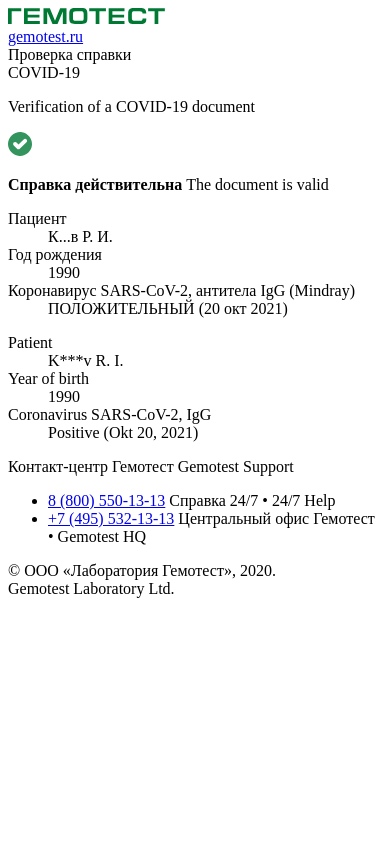
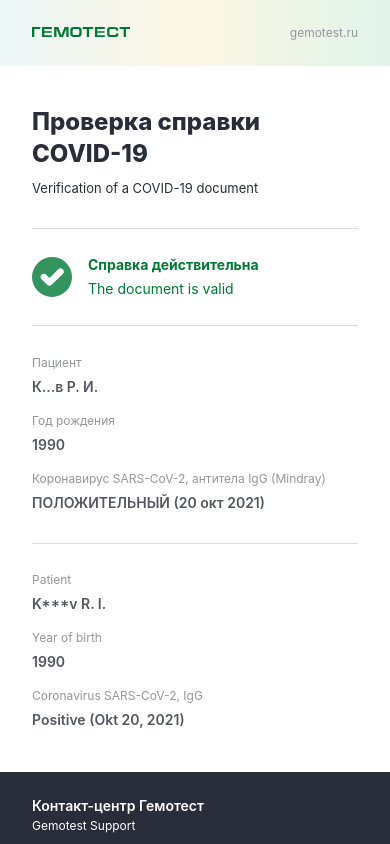
Before and after one commit to Ru7ya/Ru7ya.github.io, a plain HTML site: page index.html in a window 390 px wide. Shown: the top 844 px of the page. Drawn offline with Linux system fonts and the light colour scheme.

Commit message:
Add files via upload

```diff
--- /dev/null
+++ b/css/main.css
@@ -0,0 +1,378 @@
+/*! normalize.css v8.0.1 | MIT License | github.com/necolas/normalize.css */
+html {
+  line-height: 1.15;
+  -webkit-text-size-adjust: 100%
+}
+body {
+  margin: 0;
+  background: #fff;
+}
+main {
+  display: block
+}
+h1 {
+  font-size: 2em;
+  margin: .67em 0
+}
+hr {
+  box-sizing: content-box;
+  height: 0;
+  overflow: visible
+}
+pre {
+  font-family: monospace,monospace;
+  font-size: 1em
+}
+a {
+  background-color: transparent
+}
+abbr[title] {
+  border-bottom: none;
+  text-decoration: underline;
+  text-decoration: underline dotted
+}
+b,
+strong {
+  font-weight: bolder
+}
+code,
+kbd,
+samp {
+  font-family: monospace,monospace;
+  font-size: 1em
+}
+small {
+  font-size: 80%
+}
+sub,
+sup {
+  font-size: 75%;
+  line-height: 0;
+  position: relative;
+  vertical-align: baseline
+}
+sub {
+  bottom: -.25em
+}
+sup {
+  top: -.5em
+}
+img {
+  border-style: none
+}
+button,
+input,
+optgroup,
+select,
+textarea {
+  font-family: inherit;
+  font-size: 100%;
+  line-height: 1.15;
+  margin: 0
+}
+button,
+input {
+  overflow: visible
+}
+button,
+select {
+  text-transform: none
+}
+[type=button],
+[type=reset],
+[type=submit],
+button {
+  -webkit-appearance: button
+}
+[type=button]::-moz-focus-inner,
+[type=reset]::-moz-focus-inner,
+[type=submit]::-moz-focus-inner,
+button::-moz-focus-inner {
+  border-style: none;
+  padding: 0
+}
+[type=button]:-moz-focusring,
+[type=reset]:-moz-focusring,
+[type=submit]:-moz-focusring,
+button:-moz-focusring {
+  outline: 1px dotted ButtonText
+}
+fieldset {
+  padding: .35em .75em .625em
+}
+legend {
+  box-sizing: border-box;
+  color: inherit;
+  display: table;
+  max-width: 100%;
+  padding: 0;
+  white-space: normal
+}
+progress {
+  vertical-align: baseline
+}
+textarea {
+  overflow: auto
+}
+[type=checkbox],
+[type=radio] {
+  box-sizing: border-box;
+  padding: 0
+}
+[type=number]::-webkit-inner-spin-button,
+[type=number]::-webkit-outer-spin-button {
+  height: auto
+}
+[type=search] {
+  -webkit-appearance: textfield;
+  outline-offset: -2px
+}
+[type=search]::-webkit-search-decoration {
+  -webkit-appearance: none
+}
+::-webkit-file-upload-button {
+  -webkit-appearance: button;
+  font: inherit
+}
+details {
+  display: block
+}
+summary {
+  display: list-item
+}
+template {
+  display: none
+}
+[hidden] {
+  display: none
+}
+body,
+html {
+  height: 100%
+}
+body {
+  font-family: Inter,sans-serif;
+  font-size: 16px;
+  line-height: 28px;
+  color: #292d3a
+}
+.wrapper {
+  width: 100%
+}
+.d-none {
+  display: none
+}
+.red {
+  color: #e27474
+}
+.green {
+  color: #007934
+}
+.yellow{
+  color: #F2C22F;
+}
+.container {
+  padding: 0 42px
+}
+.wrapper {
+  display: table;
+  height: 100%
+}
+#all {
+  display: table-row;
+  height: 100%
+}
+.header {
+  position: relative;
+  padding: 48px 0;
+  background-color: transparent
+}
+.header:after {
+  content: '';
+  display: block;
+  position: absolute;
+  top: 0;
+  left: 0;
+  right: 0;
+  bottom: 0;
+  z-index: 0;
+  background: linear-gradient(90deg,#87c6cb 0,#e9c94d 50%,#35b275 100%);
+  opacity: .15
+}
+.header .container {
+  display: -moz-flex;
+  display: -ms-flex;
+  display: -o-flex;
+  display: -ms-flexbox;
+  display: flex;
+  -ms-flex-pack: justify;
+  justify-content: space-between;
+  -ms-flex-align: center;
+  align-items: center;
+  position: relative;
+  z-index: 1;
+  font-size: 12px;
+  line-height: 12px
+}
+.header .container a {
+  color: #94969c;
+  text-decoration: none
+}
+.content {
+  margin: 40px 0
+}
+.content .title {
+  font-weight: 800;
+  font-size: 24px;
+  line-height: 32px
+}
+.content .title + p {
+  margin-top: 10px;
+  font-size: 13px;
+  line-height: 16px;
+  margin-bottom: 32px
+}
+.content h2 {
+  font-weight: 800;
+  font-size: 18px;
+  line-height: 32px
+}
+.content .result {
+  border-top: 1px solid #dbdbde;
+  border-bottom: 1px solid #dbdbde;
+  display: -moz-flex;
+  display: -ms-flex;
+  display: -o-flex;
+  display: -ms-flexbox;
+  display: flex;
+  -ms-flex-pack: start;
+  justify-content: flex-start;
+  -ms-flex-align: center;
+  align-items: center;
+  padding: 24px 0;
+  margin: 32px 0 25px 0;
+  font-size: 14px;
+  line-height: 16px
+}
+.content .result svg {
+  margin-right: 16px;
+  height: 40px;
+  width: 40px
+}
+.content .result p {
+  margin: 0
+}
+.content .result strong {
+  display: block;
+  font-weight: 700
+}
+.content .result + .advansed {
+  margin-bottom: 16px
+}
+.content .result.green + .advansed {
+  padding-bottom: 16px;
+  margin-bottom: 24px;
+  border-bottom: 1px solid #dbdbde
+}
+.content .advansed p {
+  margin: 0
+}
+.content .advansed strong {
+  font-weight: 600
+}
+.content p {
+  font-size: 14px;
+  line-height: 24px
+}
+.content dl {
+  font-size: 12px;
+  line-height: 24px
+}
+.content dl dt {
+  color: #94969c;
+  display: block
+}
+.content dl dd {
+  font-size: 14px;
+  margin: 0 0 10px 0;
+  color: #545761;
+  font-weight: 600
+}
+.footer {
+  background: #292d3a;
+  color: #545761;
+  font-size: 12px;
+  line-height: 20px;
+  padding: 24px 0
+}
+.footer .title {
+  font-weight: 600;
+  font-size: 14px;
+  line-height: 20px;
+  color: #fff
+}
+.footer .title span {
+  display: block;
+  font-size: 12px;
+  font-weight: 400;
+  line-height: 20px
+}
+.footer .phonelist {
+  margin: 24px 0;
+  padding: 24px 0;
+  list-style-type: none;
+  border-top: 1px solid rgba(148,150,156,.1);
+  border-bottom: 1px solid rgba(148,150,156,.1);
+  display: -moz-flex;
+  display: -ms-flex;
+  display: -o-flex;
+  display: -ms-flexbox;
+  display: flex
+}
+.footer .phonelist li + li {
+  margin-left: 32px
+}
+.footer .phonelist li a {
+  font-weight: 600;
+  font-size: 16px;
+  line-height: 20px;
+  color: #fff;
+  text-decoration: none
+}
+.footer .phonelist li span {
+  font-size: 11px;
+  line-height: 18px;
+  color: #94969c;
+  display: block
+}
+@media (min-width:1921px) {
+  body {
+    background: #545761
+  }
+  body > .wrapper {
+    max-width: 1920px;
+    background: #fff
+  }
+}
+@media (max-width:480px) {
+  .d-sm-block {
+    display: block
+  }
+  .header {
+    padding: 27px 0
+  }
+  .header svg {
+    height: 10px;
+    width: auto
+  }
+  .container {
+    padding: 0 32px
+  }
+  .footer .phonelist {
+    -ms-flex-direction: column;
+    flex-direction: column
+  }
+  .footer .phonelist li + li {
+    margin: 16px 0 0 0
+  }
+}
--- a/index.html
+++ b/index.html
@@ -6,7 +6,7 @@
 	<meta http-equiv="x-ua-compatible" content="ie=edge">
 	<title>Гемотест - Проверка справки COVID-19</title>
 	<link href="./Гемотест - Проверка справки COVID-19_files/css" rel="stylesheet">
-	<link rel="stylesheet" href="./Гемотест - Проверка справки COVID-19_files/main.css">
+	<link rel="stylesheet" href="./css/main.css">
 
 </head>
 <body>
```
Also changed, not shown: 1 other file.
